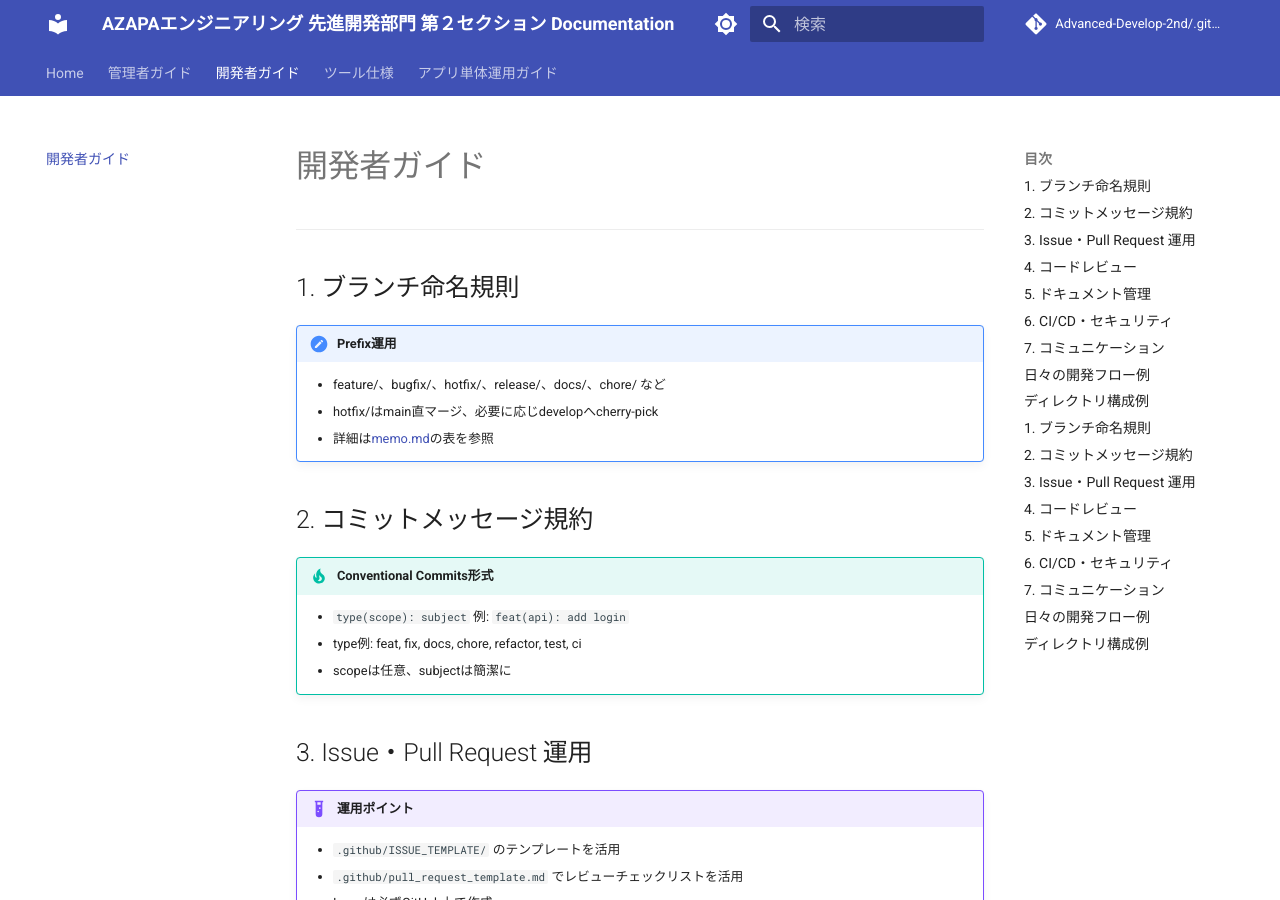
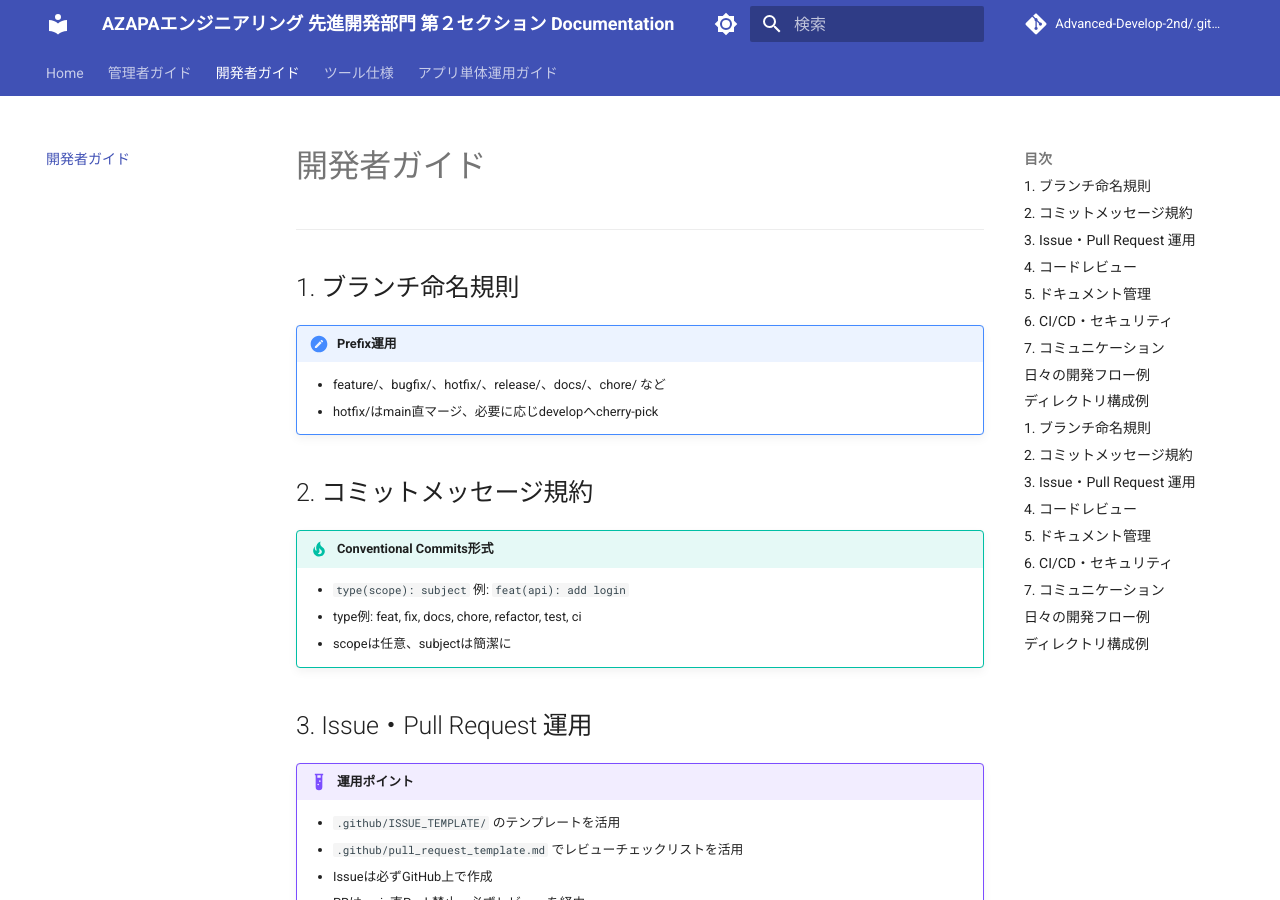
Before and after one commit to Advanced-Develop-2nd/.github, an MkDocs documentation site: the page built from docs/developer.md, in a window 1280 px wide and 900 px high. Built offline with MkDocs 1.6.1 and Material for MkDocs 9.7.7, drawn with Linux system fonts in a browser that asks for light colours; comment, search, counter and statistics services are not loaded.

Commit message:
Clarify commit message guidelines
Removed reference to memo.md for more clarity.

```diff
--- a/docs/developer.md
+++ b/docs/developer.md
@@ -7,7 +7,6 @@
 !!! note "Prefix運用"
 	- feature/、bugfix/、hotfix/、release/、docs/、chore/ など
 	- hotfix/はmain直マージ、必要に応じdevelopへcherry-pick
-	- 詳細は[memo.md](memo.md)の表を参照
 
 ## 2. コミットメッセージ規約
 
```
